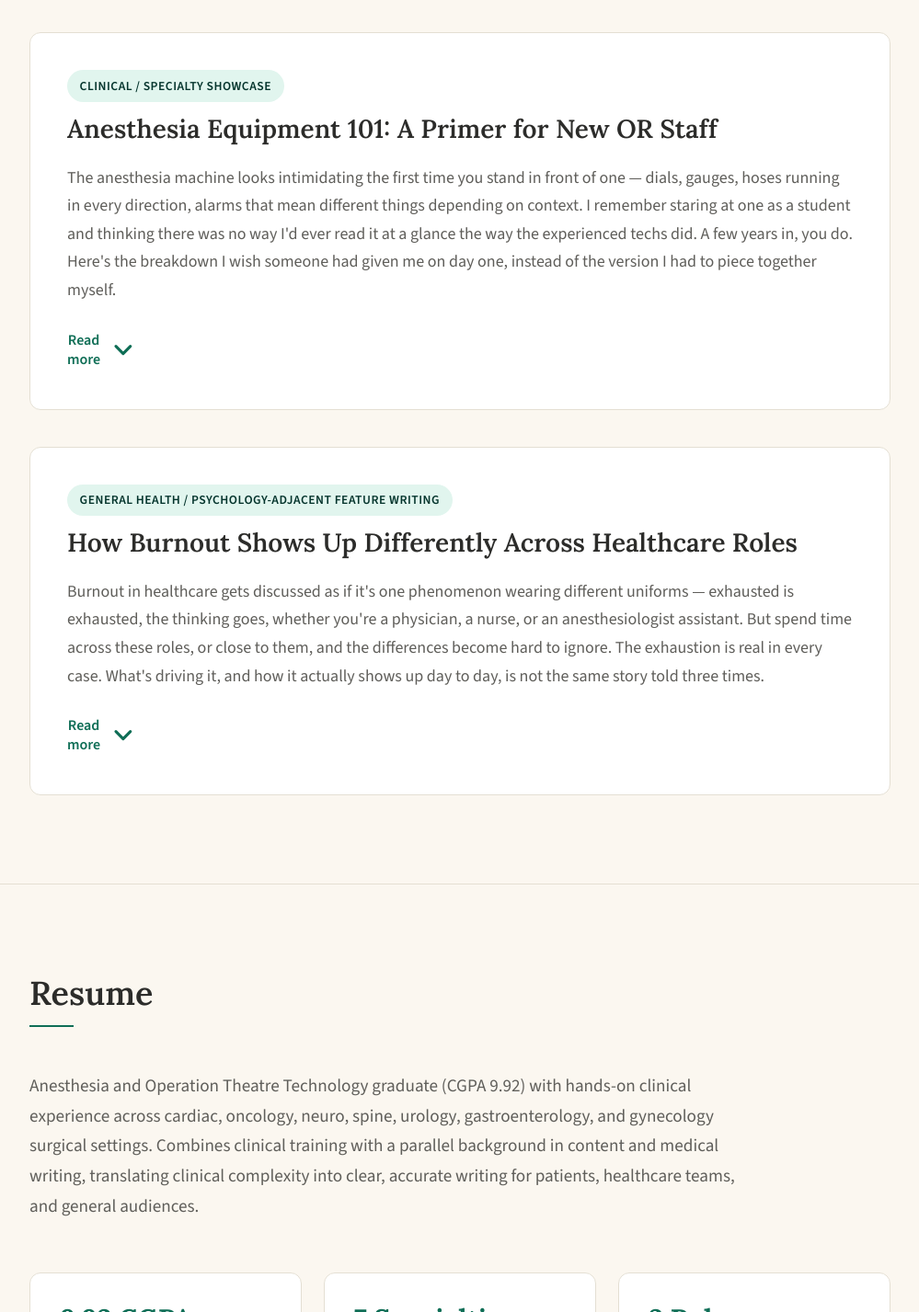
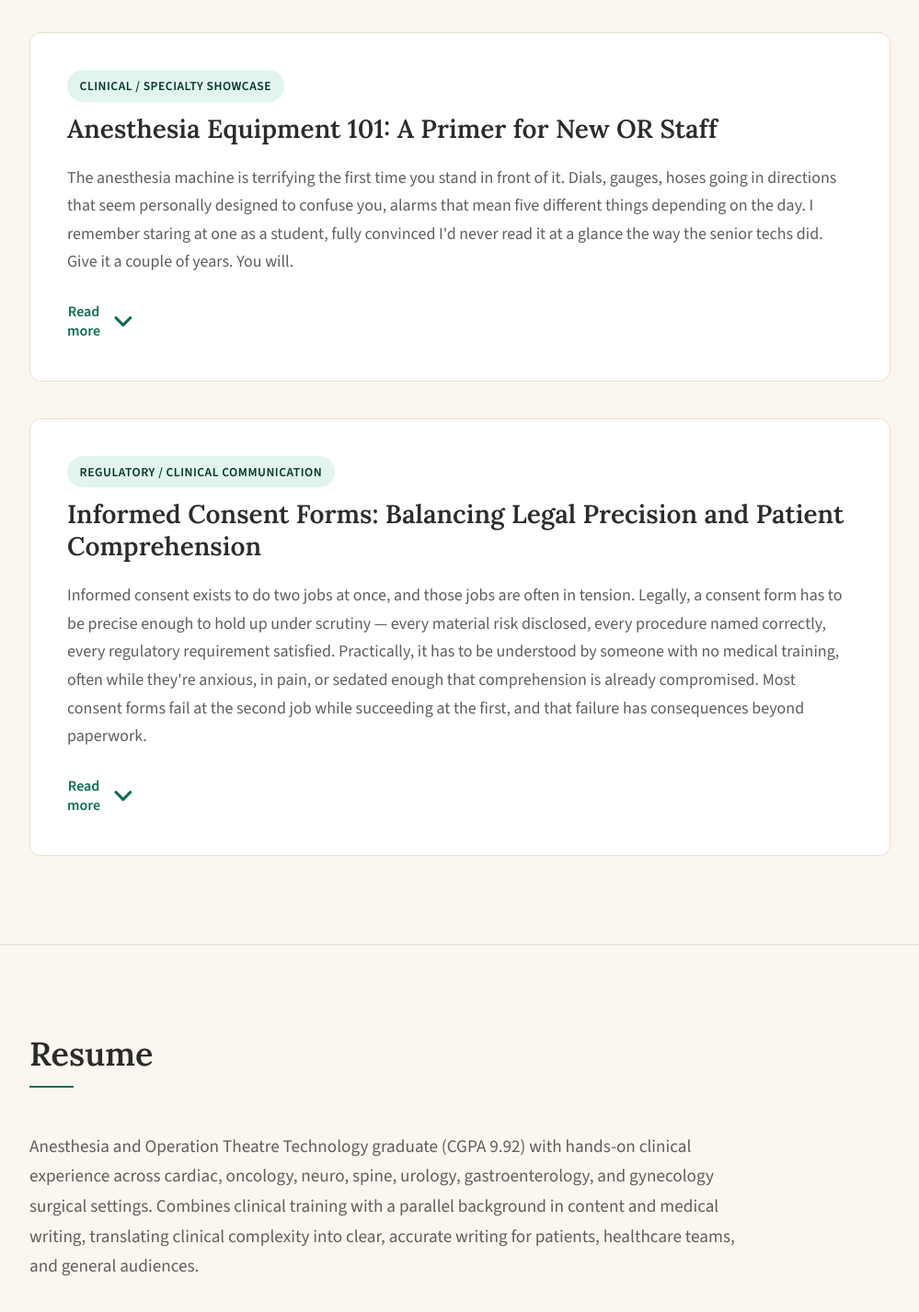
Before and after one commit to Hetavi369/hetavi-portfolio, a plain HTML site: page index.html in a window 1280 px wide. Shown: the part 1884-3311 px from the top of the page at 92% size, without its empty margins (140-1139 px from the left). Drawn offline with nearby package versions, Linux system fonts and the light colour scheme.

Commit message:
Update index.html

```diff
--- a/index.html
+++ b/index.html
@@ -69,7 +69,6 @@
         <h2 class="section-title reveal-on-scroll">Writing Samples</h2>
 
         <div class="samples-list">
-
           <!-- Sample 1 -->
           <article class="sample-card reveal-on-scroll">
             <div class="sample-header">
@@ -77,33 +76,33 @@
               <h3 class="sample-title">How to Talk to Your Anesthesiologist Before Surgery: Questions Worth Asking</h3>
             </div>
 
-            <p class="sample-preview">Most patients spend more time choosing a surgeon than thinking about the person managing their anesthesia — understandable, since the surgeon is the one operating. But the anesthesia team is the one keeping you alive, asleep, and pain-free for the entire procedure, and a five-minute conversation beforehand can change how prepared you feel walking into the OR.</p>
+            <p class="sample-preview">Most patients spend way more time picking a surgeon than thinking about the person managing their anesthesia. Fair enough, the surgeon's the one cutting. But the anesthesia team is the one keeping you alive, asleep, and pain-free for the whole thing, and a five minute conversation before surgery can change how you feel walking into that OR.</p>
 
             <!-- Accordion / Expandable Content wrapper -->
             <div class="accordion-wrapper">
               <div class="accordion-content">
-                <p>I've sat in on dozens of pre-op conversations, and the patients who ask a few specific questions almost always seem calmer on the table. Not because the answers are reassuring in some magical way — but because uncertainty, not the procedure itself, is usually what's driving the anxiety.</p>
-                <p>Here's what's actually worth asking:</p>
+                <p>I've sat through dozens of pre-op conversations. The patients who ask a few sharp questions are almost always calmer once they're on the table. Not because the answers are some magic reassurance. It's the uncertainty that's eating at them, not the actual procedure.</p>
+                <p>So here's what's actually worth asking.</p>
 
-                <p><strong>1. What type of anesthesia will I receive, and why this one?</strong><br>
-                General, regional, or local — the choice isn't arbitrary. It depends on the procedure, your health history, and sometimes your own preference. Ask why this option was chosen for you specifically.</p>
+                <p><strong>1. What type of anesthesia will I get, and why this one?</strong><br>
+                General, regional, local, the choice isn't random. It depends on the procedure, your history, sometimes even your own preference. Ask why this option, for you, specifically.</p>
 
-                <p><strong>2. What are the risks, given my specific health history?</strong><br>
-                Generic risk lists exist for a reason, but your risks aren't generic. If you have sleep apnea, are on blood thinners, or have had a reaction to anesthesia before, say so — and ask how it changes the plan.</p>
+                <p><strong>2. What are the risks, given my actual health history?</strong><br>
+                Generic risk sheets exist for a reason but your risk isn't generic. Sleep apnea, blood thinners, a bad reaction last time, say it out loud. Ask how it changes the plan.</p>
 
                 <p><strong>3. What should I expect when I wake up?</strong><br>
-                Grogginess, nausea, sore throat, confusion — these are common and usually temporary, but knowing what's "normal" beforehand stops a lot of unnecessary panic afterward.</p>
+                Grogginess, nausea, a sore throat that makes you sound like you smoked a pack overnight. Common, usually temporary. Knowing that beforehand saves you a 2am panic text to your sister.</p>
 
-                <p><strong>4. How will my pain be managed after surgery?</strong><br>
-                This is worth asking directly, especially if you're concerned about opioid use. Many post-op pain plans now combine multiple non-opioid approaches — ask what yours looks like.</p>
+                <p><strong>4. How will my pain be managed after?</strong><br>
+                Worth asking straight up, especially if opioids worry you. A lot of post-op plans now stack multiple non-opioid approaches. Ask what yours actually looks like.</p>
 
-                <p><strong>5. What medications should I stop or continue before surgery?</strong><br>
-                Some medications and supplements interfere with anesthesia. Don't assume — list everything you take, including over-the-counter drugs.</p>
+                <p><strong>5. What medications should I stop or keep taking?</strong><br>
+                Some meds and supplements mess with anesthesia in ways you wouldn't guess. Don't assume anything's too minor to mention. List it all, even the over-the-counter stuff sitting in your bathroom cabinet.</p>
 
-                <p><strong>6. Who do I contact if something feels wrong afterward?</strong><br>
-                Get a name or a number, not just "the hospital." Clear answers, found later in a moment of doubt, prevent a much fuzzier kind of worry.</p>
+                <p><strong>6. Who do I call if something feels off afterward?</strong><br>
+                Get an actual name or number, not just "the hospital." A clear answer found later, in a moment of doubt, beats a fuzzy one found never.</p>
 
-                <p>None of these questions require medical knowledge. They just require asking. The goal isn't to interrogate your anesthesia team — it's to walk into the OR informed instead of just hopeful.</p>
+                <p>None of this needs a medical degree. It just needs you to open your mouth. The goal isn't to put your anesthesia team on trial, it's walking in informed instead of just crossing your fingers.</p>
               </div>
             </div>
 
@@ -122,33 +121,35 @@
               <h3 class="sample-title">Anesthesia Equipment 101: A Primer for New OR Staff</h3>
             </div>
 
-            <p class="sample-preview">The anesthesia machine looks intimidating the first time you stand in front of one — dials, gauges, hoses running in every direction, alarms that mean different things depending on context. I remember staring at one as a student and thinking there was no way I'd ever read it at a glance the way the experienced techs did. A few years in, you do. Here's the breakdown I wish someone had given me on day one, instead of the version I had to piece together myself.</p>
+            <p class="sample-preview">The anesthesia machine is terrifying the first time you stand in front of it. Dials, gauges, hoses going in directions that seem personally designed to confuse you, alarms that mean five different things depending on the day. I remember staring at one as a student, fully convinced I'd never read it at a glance the way the senior techs did. Give it a couple of years. You will.</p>
 
             <!-- Accordion / Expandable Content wrapper -->
             <div class="accordion-wrapper">
               <div class="accordion-content">
-                <p><strong>It's Not One Machine — It's a System</strong><br>
-                The modern anesthesia gas delivery system is made up of several distinct parts working together: the anesthesia machine itself, the vaporizer, the ventilator, the breathing circuit, and the waste gas scavenging system. Thinking of it as five connected jobs, rather than one big device, makes the whole thing easier to hold in your head.</p>
+                <p>Here's the breakdown I wish someone had handed me on day one, instead of the version I had to stitch together myself out of half-explanations and one very patient senior tech.</p>
 
-                <p><strong>1. Gas Delivery: Where It All Starts</strong><br>
-                The machine receives medical gases — oxygen, air, and sometimes nitrous oxide — either through pipeline connections from the hospital's central supply or from backup cylinders mounted directly on the machine. This redundancy isn't excessive caution; it's the reason a pipeline failure doesn't become a crisis. Always know where your backup cylinders are and that they're adequately filled before a case starts — checking this takes thirty seconds and is one of the most overlooked steps by new staff.</p>
+                <p><strong>It's Not One Machine. It's a System Pretending to Be One Machine.</strong><br>
+                The anesthesia gas delivery setup is really five separate jobs wearing a single trench coat: the machine itself, the vaporizer, the ventilator, the breathing circuit, and the scavenging system. Treat it as five connected tasks instead of one intimidating black box, and the whole thing gets a lot less personal.</p>
 
-                <p><strong>2. The Vaporizer: Precision Over Power</strong><br>
-                This is the part that actually turns liquid anesthetic into the gas the patient breathes. Vaporizers convert liquid anesthetic agents into a precisely calibrated vapor concentration, and they're agent-specific with built-in safety interlocks that prevent two vaporizers from being activated simultaneously. That interlock matters — it exists because mixing agents accidentally is a real and dangerous failure mode, not a hypothetical one.</p>
+                <p><strong>1. Gas Delivery: Where Everything Starts</strong><br>
+                The machine pulls in medical gases, oxygen, air, sometimes nitrous, either through the hospital's pipeline supply or backup cylinders bolted right onto the machine. That backup isn't paranoia, it's the reason a pipeline failure doesn't turn into an emergency. Know where your backup cylinders are and that they're actually filled before the case starts. Takes thirty seconds. New staff skip it more than you'd think.</p>
 
-                <p><strong>3. The Breathing Circuit: Delivery and Return</strong><br>
-                The breathing circuit delivers gas to the patient and removes the carbon dioxide they exhale, and most modern setups use a circle circuit, which allows partial rebreathing of exhaled gases rather than venting everything away. Check this circuit for kinks, disconnections, or leaks before every case — a loose connection here is one of the more common preventable equipment issues in the OR, and it's also one of the fastest to miss if you're rushing setup.</p>
+                <p><strong>2. The Vaporizer: All Precision, No Drama</strong><br>
+                This is the part that turns liquid anesthetic into the gas your patient actually breathes. Vaporizers are active and agent-specific, with safety interlocks built in so two of them can't fire at once. That interlock isn't a nice-to-have. Mixing agents by accident is a real failure mode, not some hypothetical written into a textbook to scare students.</p>
 
-                <p><strong>4. The Ventilator: The Mechanical Lungs</strong><br>
-                When a patient isn't breathing spontaneously, the ventilator effectively becomes the pump driving gas in and out, working in place of — or alongside — the patient's own respiratory effort. New staff often focus on understanding the settings (tidal volume, rate, pressure limits) before fully understanding why those settings exist for that specific patient. Learn the why first; the numbers make more sense once you do.</p>
+                <p><strong>3. The Breathing Circuit: In and Out, Carefully</strong><br>
+                The circuit delivers gas in and clears the carbon dioxide out, and most setups today use a circle circuit, letting some exhaled gas get partially recycled instead of wasted. Check it for kinks, loose connections, leaks, every single case. A sloppy connection here is one of the most common, most preventable screwups in the room, and also one of the easiest to miss when you're rushing.</p>
 
-                <p><strong>5. Scavenging: The Part Everyone Forgets</strong><br>
-                The scavenging system removes excess anesthetic gas from the circuit to prevent it from contaminating the OR air, and these systems may be active and vacuum-assisted or passive, requiring correct adjustment to avoid disrupting circuit pressure. It's easy to treat this as background infrastructure rather than something to actively check — don't. A poorly adjusted scavenging interface affects everyone in the room, not just the patient.</p>
+                <p><strong>4. The Ventilator: Borrowed Lungs</strong><br>
+                When a patient isn't breathing on their own, the ventilator becomes the thing doing it for them, or alongside whatever effort they've got left. New staff tend to memorize the settings, tidal volume, rate, pressure limits, before they understand why those numbers were chosen for that particular person. Learn the why first. The numbers start making sense on their own after that.</p>
+
+                <p><strong>5. Scavenging: The Part Nobody Remembers Exists</strong><br>
+                The scavenging system pulls excess anesthetic gas out of the room before it contaminates the air everyone's breathing, not just the patient. These run active, vacuum-assisted, or passive, and need correct adjustment so they don't quietly mess with circuit pressure while you're not looking. It's the most forgettable part of the system and somehow the one you really can't afford to forget.</p>
 
                 <p><strong>The One Habit Worth Building Early</strong><br>
-                Most modern anesthesia workstations run automated leak tests and diagnostics on startup. Run them every time, without exception, even when you're confident the machine is fine. The few minutes this costs you is nothing compared to discovering a problem mid-case. New staff sometimes skip this step under time pressure — don't be the person who learns why that's a mistake the hard way.</p>
+                Most modern workstations run an automated leak test and diagnostic check on startup. Run it every time. Yes, even when you're sure the machine's fine. The two minutes it costs is nothing compared to discovering a problem mid-case, in front of a surgeon who is not interested in your excuses.</p>
 
-                <p>The machine will stop looking intimidating once you understand it as five jobs instead of one black box. That shift — from memorizing controls to understanding function — is really the whole point of this primer.</p>
+                <p>The machine stops being scary once you stop seeing it as one big confusing thing and start seeing it as five smaller, fairly logical things. That's really the whole trick of it.</p>
               </div>
             </div>
 
@@ -163,32 +164,37 @@
           <!-- Sample 3 -->
           <article class="sample-card reveal-on-scroll">
             <div class="sample-header">
-              <span class="sample-tag">General health / psychology-adjacent feature writing</span>
-              <h3 class="sample-title">How Burnout Shows Up Differently Across Healthcare Roles</h3>
+              <span class="sample-tag">Regulatory / clinical communication</span>
+              <h3 class="sample-title">Informed Consent Forms: Balancing Legal Precision and Patient Comprehension</h3>
             </div>
 
-            <p class="sample-preview">Burnout in healthcare gets discussed as if it's one phenomenon wearing different uniforms — exhausted is exhausted, the thinking goes, whether you're a physician, a nurse, or an anesthesiologist assistant. But spend time across these roles, or close to them, and the differences become hard to ignore. The exhaustion is real in every case. What's driving it, and how it actually shows up day to day, is not the same story told three times.</p>
+            <p class="sample-preview">Informed consent exists to do two jobs at once, and those jobs are often in tension. Legally, a consent form has to be precise enough to hold up under scrutiny — every material risk disclosed, every procedure named correctly, every regulatory requirement satisfied. Practically, it has to be understood by someone with no medical training, often while they're anxious, in pain, or sedated enough that comprehension is already compromised. Most consent forms fail at the second job while succeeding at the first, and that failure has consequences beyond paperwork.</p>
 
             <!-- Accordion / Expandable Content wrapper -->
             <div class="accordion-wrapper">
               <div class="accordion-content">
-                <p><strong>Physicians: Burnout Tied to Autonomy and Administrative Load</strong><br>
-                Physician burnout has been declining for four consecutive years, with 41.9% reporting at least one symptom in 2025, down from 48.2% in 2023 — a genuinely encouraging trend, though still describing roughly two in five doctors. What's notable is why it's improving where it's improving. The AMA points to team-based management of inbox and messaging — distributing triage across nurses, medical assistants, and administrative staff instead of routing everything to the physician — as one of the highest-impact changes available to health systems, along with giving physicians more control over their own scheduling.</p>
+                <p><strong>The comprehension problem is measurable, not anecdotal</strong><br>
+                Studies on health literacy consistently show that a large share of patients cannot accurately recall the risks they consented to within 24 hours of signing. This isn't a failure of patient intelligence — it's a failure of document design. Consent forms are frequently written at a reading level several grades above the national average literacy level, dense with passive voice and conditional clauses that obscure rather than clarify ("Complications including, but not limited to...").</p>
 
-                <p>The pattern across specialties reinforces this: hospital-based specialties consistently underperform on well-being measures, implicating workload intensity, staffing constraints, and administrative burden as the dominant drivers, while job satisfaction runs highest in psychiatry and obstetrics-gynecology. Physician burnout, in other words, tracks closely with autonomy — how much control a doctor has over their own time, caseload, and decision-making.</p>
+                <p>In a perioperative setting, I've seen the gap between signed consent and actual understanding firsthand. A patient may sign a form listing anesthesia risks accurately and completely, and still ask, minutes before being wheeled into the OR, "wait, am I going to feel anything?" The form did its legal job. It did not do its communicative one.</p>
 
-                <p><strong>Nurses: Burnout Tied to Staffing Ratios and Emotional Load</strong><br>
-                Nursing tells a different story, and the numbers are starker. In a 2025 survey, 74% of nurses reported feeling emotionally drained from work multiple times a week, and among Gen Z nurses specifically, 28% said they felt burnt out every single day. A separate large-scale survey found 58% of nurses reporting burnout most days, with only 39% planning to stay in their current position over the next year.</p>
+                <p><strong>Where legal precision and plain language actually conflict</strong><br>
+                The instinct to add more detail — more qualifiers, more specific risk percentages, more exhaustive lists — is usually a legal one, aimed at reducing liability exposure. But comprehension research suggests the opposite often happens: longer, denser forms reduce retention rather than increasing protection. A consent form that lists forty potential complications in clinical terminology may be more legally defensible and less protective in practice, because the patient absorbs none of it.</p>
 
-                <p>The drivers here look different from physician burnout. Nurses cite salary dissatisfaction, unresponsive leadership, unmanageable nurse-to-patient ratios, and documentation workload as the leading contributors — and notably, flexible scheduling and genuine control over working hours are what nurses most often say would restore their sense of purpose in the work, since mandatory overtime and chronic short-staffing function as primary drivers of emotional exhaustion rather than secondary annoyances. Nursing burnout tracks less with autonomy over decisions and more with sheer ratio — how many patients, how little time, how often the buffer of an extra set of hands simply doesn't exist.</p>
+                <p>The fix isn't fewer disclosures. It's structural: separating legally required disclosure from patient-facing explanation, often through layered consent documents — a plain-language summary paired with a more exhaustive legal appendix. Regulatory bodies in several jurisdictions have begun recommending this layered approach explicitly, recognizing that "complete" and "comprehensible" are not the same property.</p>
 
-                <p>There's also a depersonalization pattern worth naming: oncology nurses report the highest rates of depersonalization, while ICU nurses report the highest rates of feeling a reduced sense of personal accomplishment — suggesting burnout doesn't just vary by role, but by what kind of suffering the role exposes someone to repeatedly.</p>
+                <p><strong>Where regulatory writers can actually intervene</strong><br>
+                A few practical levers exist within most institutional constraints:</p>
+                <ul style="list-style-type: disc; padding-left: 1.5rem; margin-bottom: 1.25rem; display: flex; flex-direction: column; gap: 0.5rem; color: var(--text-secondary);">
+                  <li><strong>Active voice over passive.</strong> "The anesthesiologist will monitor your vital signs" is clearer and no less precise than "Vital signs will be monitored by the anesthesia team."</li>
+                  <li><strong>Risk framing in plain numbers, not just categories.</strong> "1 in 200,000" communicates more than "rare."</li>
+                  <li><strong>Teach-back verification</strong>, where clinically feasible, documented as part of the consent process rather than treated as optional.</li>
+                  <li><strong>Visual hierarchy</strong> — bolding, spacing, and headers that let a stressed reader find the one section relevant to them, rather than forcing linear reading of a dense block.</li>
+                </ul>
+                <p>None of these compromise legal completeness. They change how that completeness is delivered.</p>
 
-                <p><strong>Anesthesiologist Assistants and Techs: The Invisible Vigilance Problem</strong><br>
-                There's far less published research on burnout specifically among anesthesiologist assistants and surgical techs, which is itself worth noting — it's a role that tends to get folded into broader "OR staff" or "allied health" categories rather than studied on its own terms. But the texture of the job suggests a different kind of strain than either physician or nurse burnout: a sustained, almost invisible vigilance, where the work is mostly monitoring rather than acting, punctuated by moments where a delayed reaction has real consequences. It's not the emotional weight of a difficult patient conversation, and it's not the autonomy battle of managing one's own caseload — it's closer to the fatigue of constant low-grade alertness with very little room for error, for hours, often in rooms with no windows and no natural break in attention.</p>
-
-                <p><strong>Why the Distinction Matters</strong><br>
-                Treating "healthcare worker burnout" as a single category leads to generic interventions — a wellness seminar, a meditation app subscription — that solve none of these specific problems. A nurse short-staffed on a med-surg floor doesn't need a different mindset; she needs another nurse on the floor. A physician buried in inbox messages doesn't need resilience training; he needs the message routed somewhere else first. Burnout isn't one disease wearing different uniforms. It's several distinct injuries that happen to share a name.</p>
+                <p><strong>The stakes of getting this wrong</strong><br>
+                Poorly comprehended consent isn't just an ethics or communication issue — it's a liability one too, just from a different angle. A signed form obtained without genuine understanding is more vulnerable to legal challenge than a shorter, clearer one, particularly as courts increasingly examine comprehension, not just disclosure, in informed consent cases. Writing for compliance and writing for comprehension are not actually competing goals. Treating them as though they are is what produces consent forms nobody can recall the contents of, including the people who signed them.</p>
               </div>
             </div>
 
```
